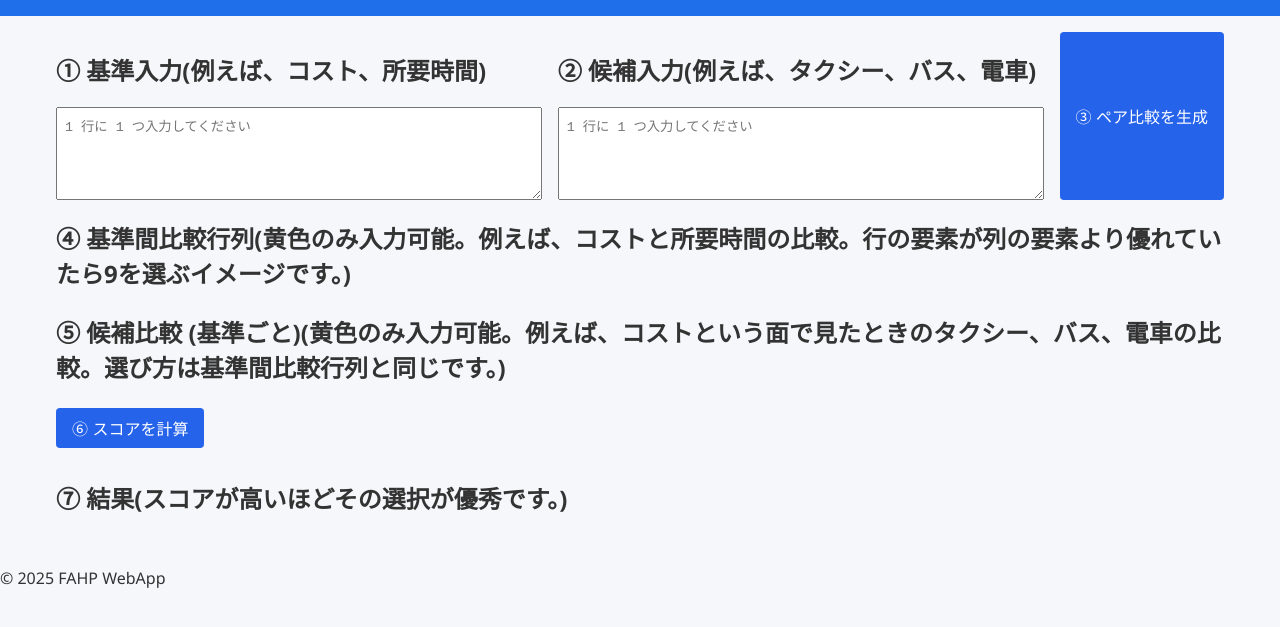
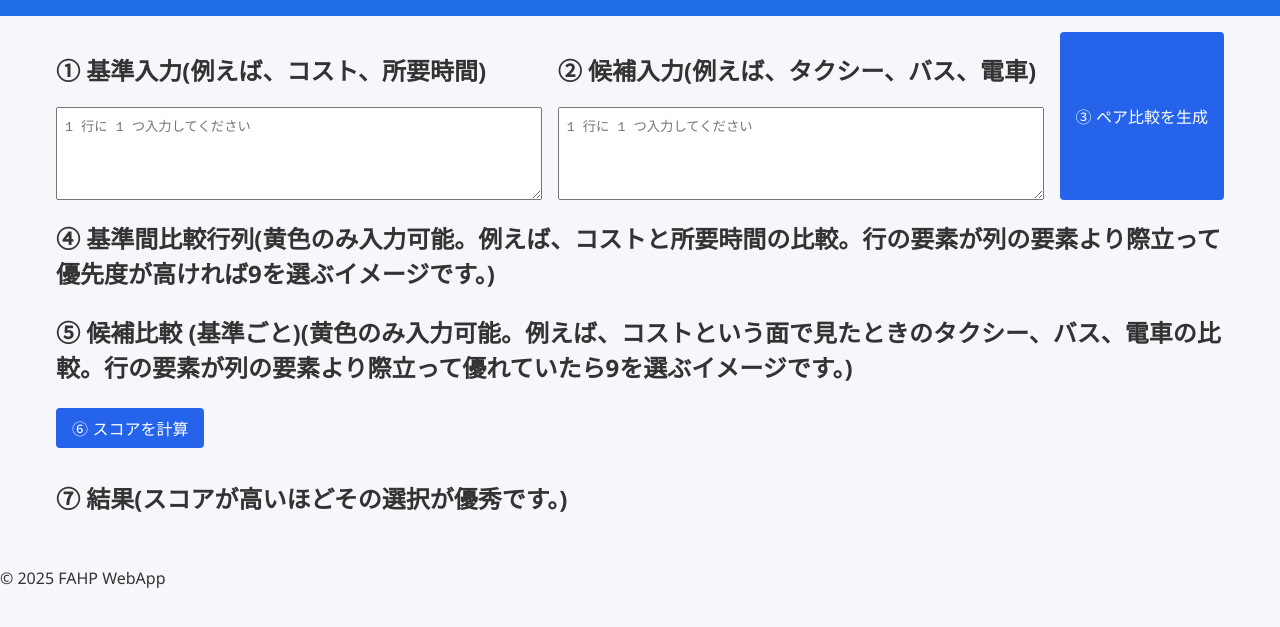
Before and after one commit to gomurin0428/FAHP, a plain HTML site: page docs/index.html in a window 1280 px wide. Shown: the part 105-732 px from the top of the page. Drawn offline with Linux system fonts and the light colour scheme.

Commit message:
説明文を修正。

```diff
--- a/docs/index.html
+++ b/docs/index.html
@@ -25,12 +25,12 @@
         </section>
 
         <section id="criteriaMatrixSection" class="matrix-section">
-            <h2>④ 基準間比較行列(黄色のみ入力可能。例えば、コストと所要時間の比較。行の要素が列の要素より優れていたら9を選ぶイメージです。)</h2>
+            <h2>④ 基準間比較行列(黄色のみ入力可能。例えば、コストと所要時間の比較。行の要素が列の要素より際立って優先度が高ければ9を選ぶイメージです。)</h2>
             <div id="criteriaMatrixContainer"></div>
         </section>
 
         <section id="altMatricesSection" class="matrix-section">
-            <h2>⑤ 候補比較 (基準ごと)(黄色のみ入力可能。例えば、コストという面で見たときのタクシー、バス、電車の比較。選び方は基準間比較行列と同じです。)</h2>
+            <h2>⑤ 候補比較 (基準ごと)(黄色のみ入力可能。例えば、コストという面で見たときのタクシー、バス、電車の比較。行の要素が列の要素より際立って優れていたら9を選ぶイメージです。)</h2>
             <div id="altMatricesContainer"></div>
         </section>
 
```
